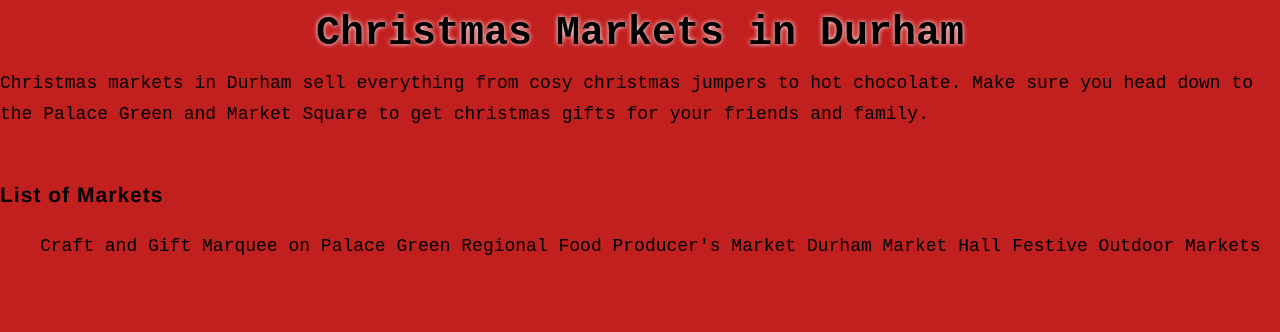
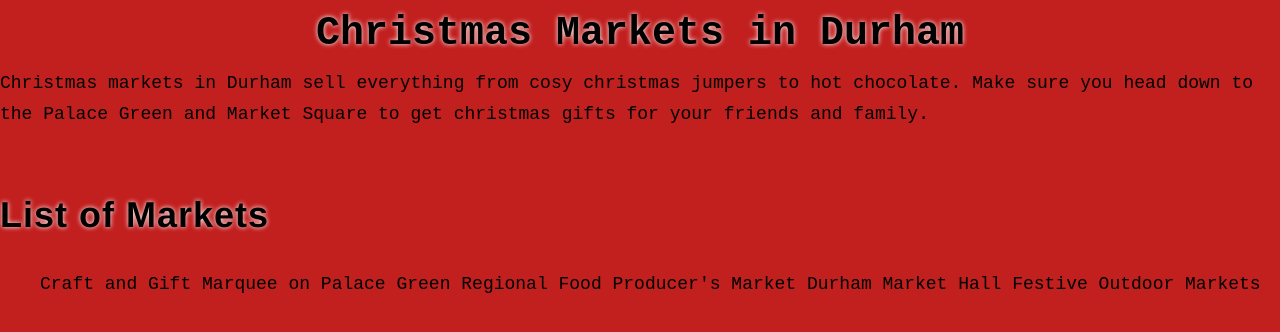
Before and after one commit to oliviaphp/durham-christmas, a plain HTML site: page markets.html in a window 1280 px wide. Drawn offline with Linux system fonts and the light colour scheme.

Commit message:
Change to markets h1

```diff
--- a/markets.html
+++ b/markets.html
@@ -15,7 +15,7 @@
 
 	<br>
 	<div class="main">
-		<h3>List of Markets</h3>
+		<h1>List of Markets</h1>
 		<ul>
 			<li>Craft and Gift Marquee on Palace Green</li>
 			<li>Regional Food Producer's Market</li>
```
